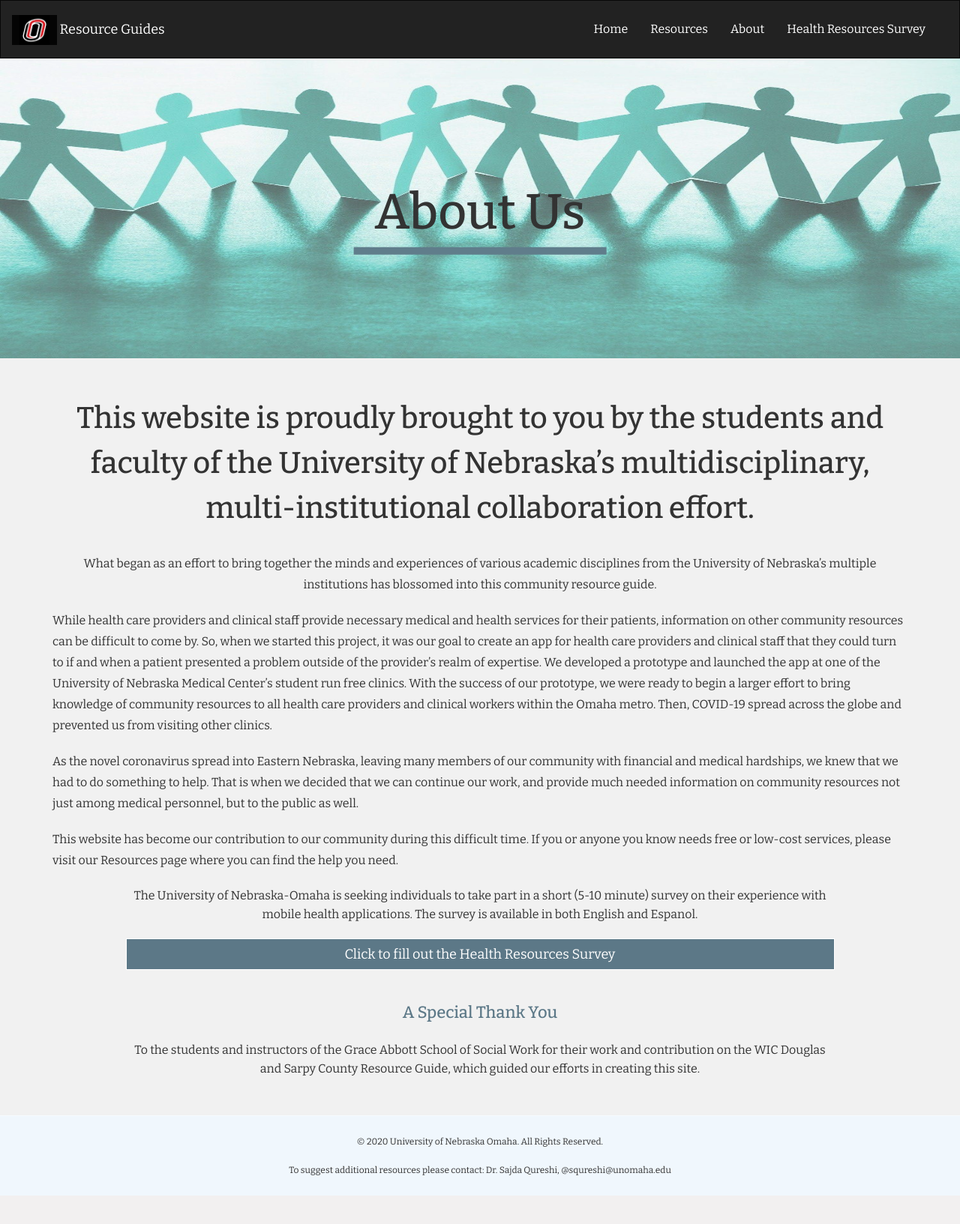
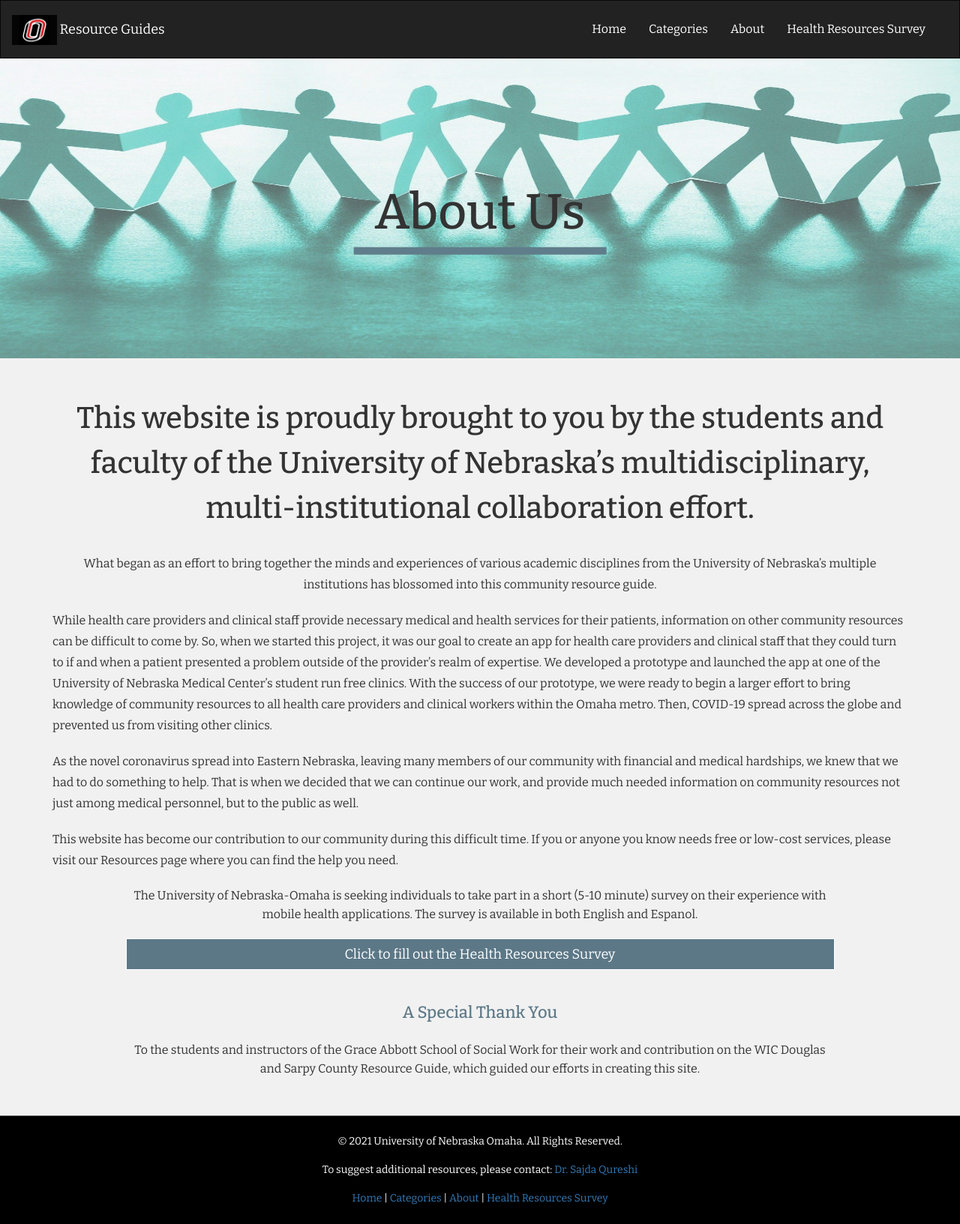
Before and after one commit to ksabnekar/mHealth, a Django app: page //about_us in a window 1280 px wide. Shown: the whole page at 75% size. Before the commit the page ends 1595 px from the top, so only its background shows below. Run offline with Django 3.2, Linux system fonts and the light colour scheme; some libraries are stand-ins or nearby versions.

Commit message:
Footer Changes by Corey
Footer updated by Corey

```diff
--- a/appadmin/templates/base.html
+++ b/appadmin/templates/base.html
@@ -40,9 +40,8 @@
 </head>
 
 <script>
-//var ipAddress = "https://m-health-app.herokuapp.com/apis";
-//var ipAddress = "http://localhost:8000/apis";
-var ipAddress = "http://127.0.0.1:8000/apis";
+// var ipAddress = "https://m-health-app.herokuapp.com/apis";
+var ipAddress = " http://127.0.0.1:8000/apis";
 </script>
 
 {% block content %}{% endblock %}
--- a/mhealth/settings.py
+++ b/mhealth/settings.py
@@ -83,9 +83,9 @@ WSGI_APPLICATION = 'mhealth.wsgi.application'
 DATABASES = {
     'default': {
         'ENGINE': 'django.db.backends.postgresql_psycopg2',
-        'NAME': 'testdb',
+        'NAME': 'mhealth',
         'USER': 'postgres',
-        'PASSWORD': 'Ch@mpion92)',
+        'PASSWORD': '!QAZ1qaz',
         'HOST': 'localhost',
         'PORT': '5432',
     }
--- a/resources/templates/resources/base.html
+++ b/resources/templates/resources/base.html
@@ -52,14 +52,15 @@
 
         /* Set black background color, white text and some padding */
         footer {
-            background-color: #f0f8ffd6;
+            background-color: #000000;
             text-align: center;
             padding: 20px 0 10px;
             border-top: 1px solid #ffffff85;
         }
 
         footer p {
-            font-size: 12px;
+            font-size: 14px;
+            color: #FFFFFF;
         }
 
         .banner_sec img {
@@ -436,7 +437,7 @@
             <div class="collapse navbar-collapse" id="myNavbar">
                 <ul class="nav navbar-nav">
                     <li><a href="{% url 'home' %}">Home</a></li>
-                    <li><a href="{% url 'category_list' %}">Resources</a></li>
+                    <li><a href="{% url 'category_list' %}">Categories</a></li>
                     <li><a href="{% url 'about_us' %}">About</a></li>
                     <li><a href="{% url 'feedback' %}">Health Resources Survey</a></li>
                 </ul>
@@ -453,8 +454,10 @@
         <div class="container">
             <div class="row">
                 <div class="col-md-12">
-                    <p>© 2020 University of Nebraska Omaha. All Rights Reserved. </p>
-                    <p>To suggest additional resources please contact: Dr. Sajda Qureshi, @squreshi@unomaha.edu</p>
+                    <p>© 2021 University of Nebraska Omaha. All Rights Reserved. </p>
+                    <p>To suggest additional resources, please contact: <a href="mailto:squreshi@unomaha.edu?subject=Additional Resource">Dr. Sajda Qureshi</a></p>
+                    <p><a href="{% url 'home' %}">Home</a> | <a href="{% url 'category_list' %}">Categories</a> | <a href="{% url 'about_us' %}">About</a> | <a href="{% url 'feedback' %}">Health Resources Survey</a></p>
+
                 </div>
             </div>
         </div>
```
Also changed, not shown: resources/migrations/0001_initial.py, resources/migrations/0002_auto_20210314_1827.py (deleted), resources/migrations/0003_auto_20210314_2314.py (deleted).
